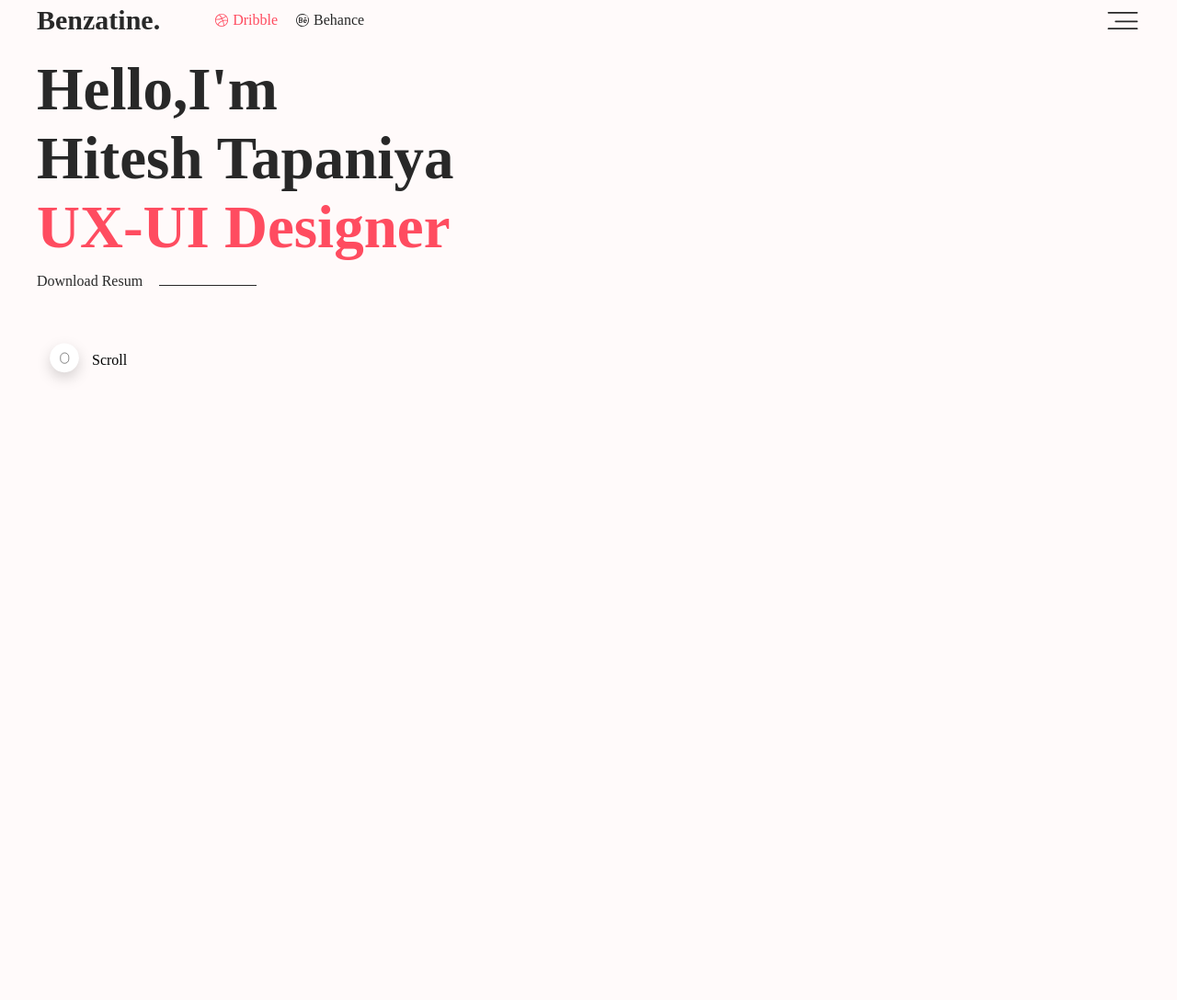
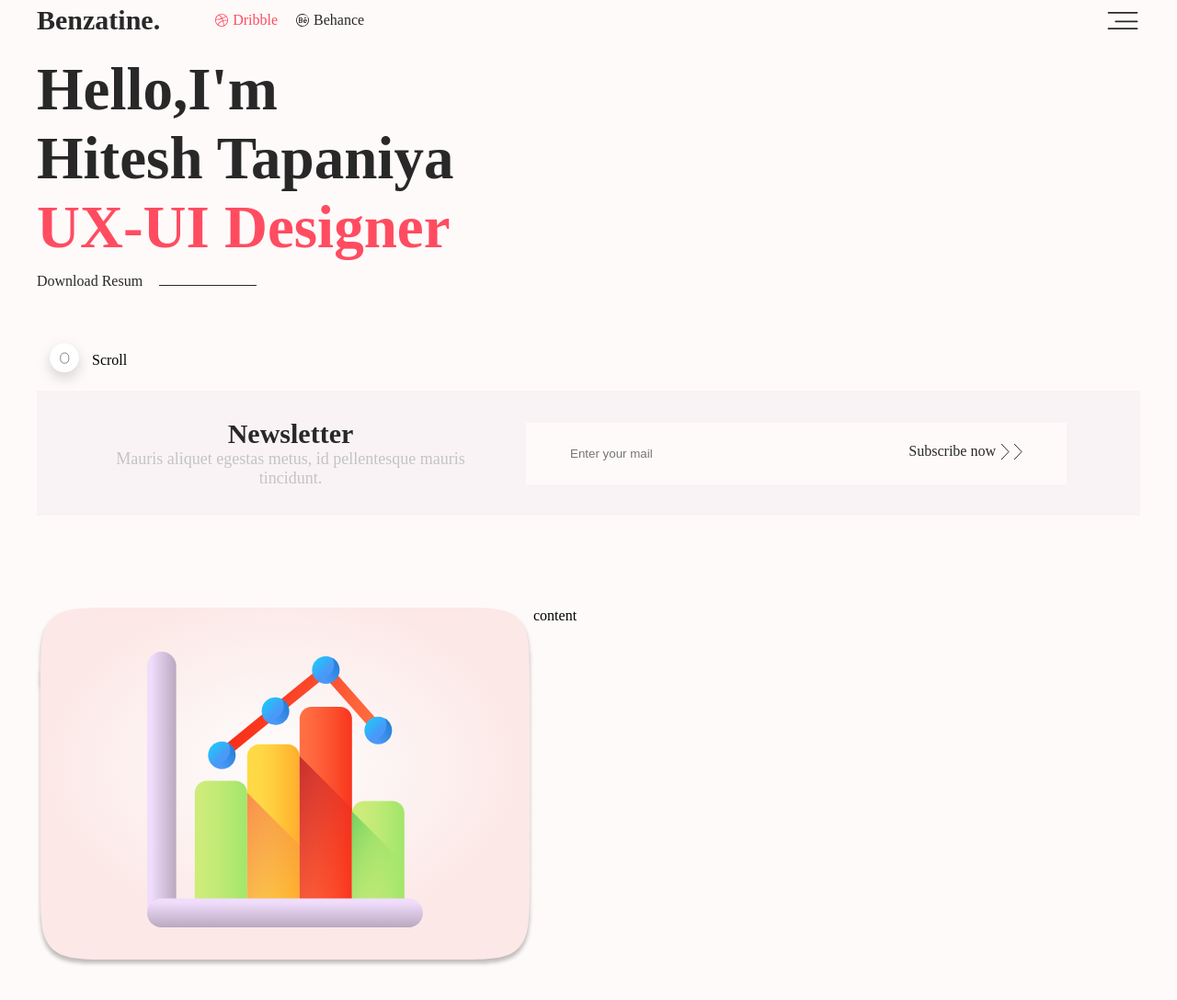
Before and after one commit to Temyturpe/cohort-3-project, a plain HTML site: page index.html in a window 1280 px wide. Shown: the top 1088 px of the page at 92% size. Before the commit the page ends 800 px from the top, so only its background shows below. Drawn offline with Linux system fonts and the light colour scheme.

Commit message:
new updates 2

```diff
--- a/index.html
+++ b/index.html
@@ -45,6 +45,35 @@
             <div class="image-side"><img src="/images/user1.png" alt="" class="userimg"></div>
         </div>
       </div>
+      <div class="newsletter">
+        <div class="news-text">
+            <div class="news-title">Newsletter</div>
+            <div class="news-prag">Mauris aliquet egestas metus, id pellentesque mauris tincidunt.</div>
+        </div>
+        <div class="news-input">
+            <div class="inputbox">
+                <input type="text" placeholder="Enter your mail" class="news-email">
+                <div class="news-btn">
+                    <div class="newsbtn-text">Subscribe now</div>
+                    <div class="newsbtn-icon">
+                        <img src="/images/chevron.svg" alt="">
+                        <img src="/images/chevron.svg" alt="">
+                    </div>
+                </div>
+            </div>
+        </div>
+      </div>
+      <div class="skills">
+        <div class="skills-img">
+            <img src="/images/Vector.svg" alt="" class="skillimg-bg">
+            <div class="skillimg-container">
+            <img src="/images/Group1.svg" alt="" class="skillimg">
+            </div>
+        </div>
+        <div class="skills-content">
+            content
+        </div>
+      </div>
    </div>
 </body>
 </html>
--- a/style.css
+++ b/style.css
@@ -10,6 +10,7 @@ body{
 .general-content{
   max-width: 1200px;
   margin: 0 auto;
+  padding-bottom: 900px;
 }
 .navbar{
     background-color: #FFFAFA;
@@ -98,4 +99,72 @@ font-weight: 700;
 }
 .userimg{
     width: 580px;
+    object-fit: cover;
 }
+.newsletter{
+    background-color: #F9F3F5;
+    padding: 30px 80px;
+    display: flex;
+    justify-content: space-between;
+    align-items: center;
+    gap: 60px;
+}
+.news-text{
+  width: 40%;
+  text-align: center;
+}
+.news-title{
+    color: #282828;
+    font-size: 30px;
+    font-weight: 700;
+}
+.news-prag{
+    color: #C4C4C4;
+    font-size: 18px;
+}
+.news-input{
+width: 60%;
+}
+.news-btn{
+    display: flex;
+    gap: 5px;
+}
+.news-email{
+    border: none;
+    outline: none;
+    background-color: #FFFAFA;
+}
+.newsbtn-text{
+    color: #282828
+}
+.inputbox{
+    display: flex;
+    justify-content: space-between;
+    align-items: center;
+    background-color: #FFFAFA;
+    padding: 22px 48px;
+}
+.skills{
+    margin-top: 100px;
+    display: flex;
+}
+.skills-img{
+ width: 45%;
+ position: relative;
+}
+.skills-content{
+ width: 55%;
+}
+.skillimg-bg{
+    width: 100%;
+}
+.skillimg-container{
+    width: 100%;
+    position: absolute;
+    top: 0;
+    left: 0;
+    height: 100%;
+    display: flex;
+    justify-content: center;
+    align-items: center;
+}
```
Also changed, not shown: images/Group1.svg (added), images/Vector.svg (added), images/chevron.svg (added).
